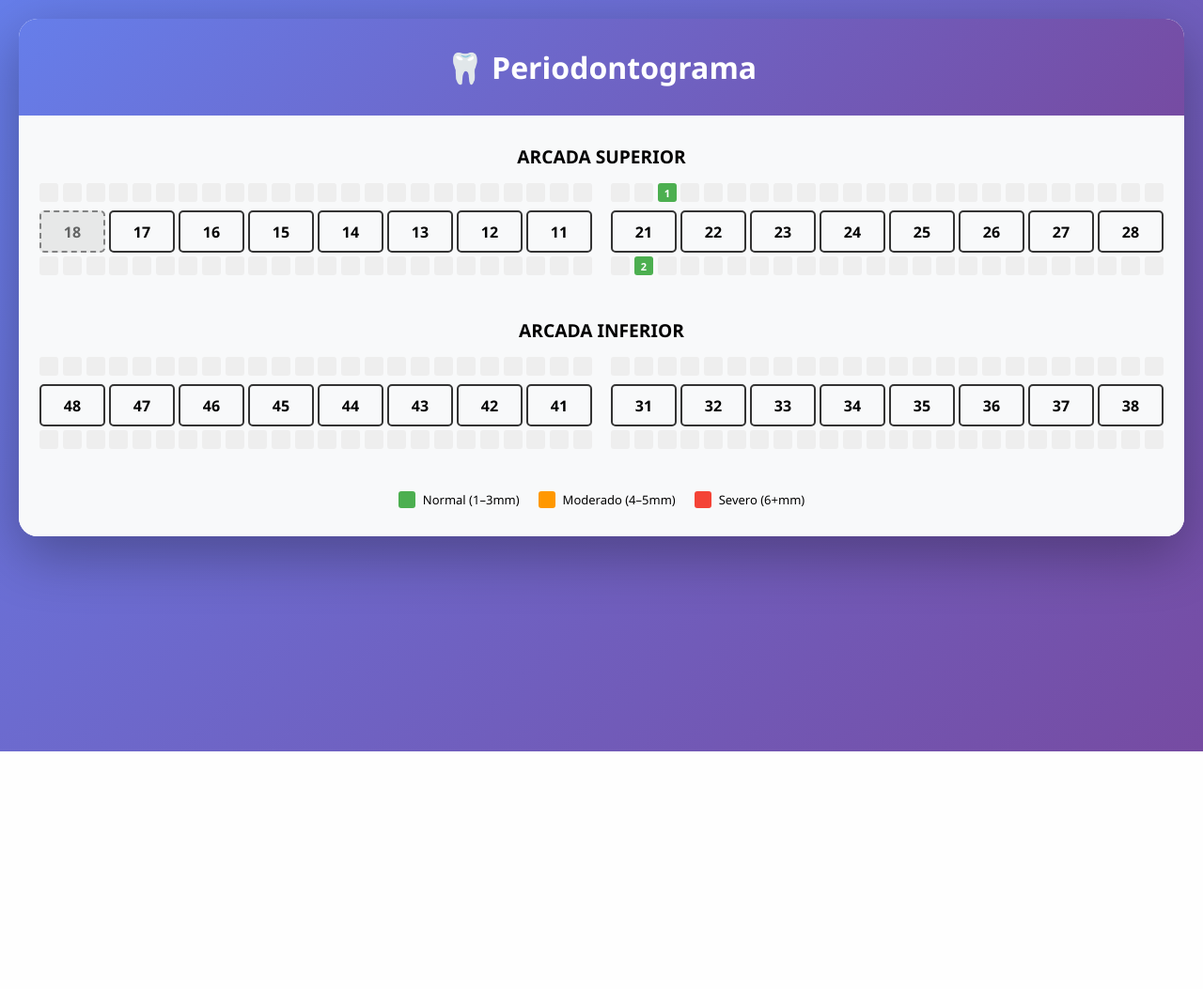
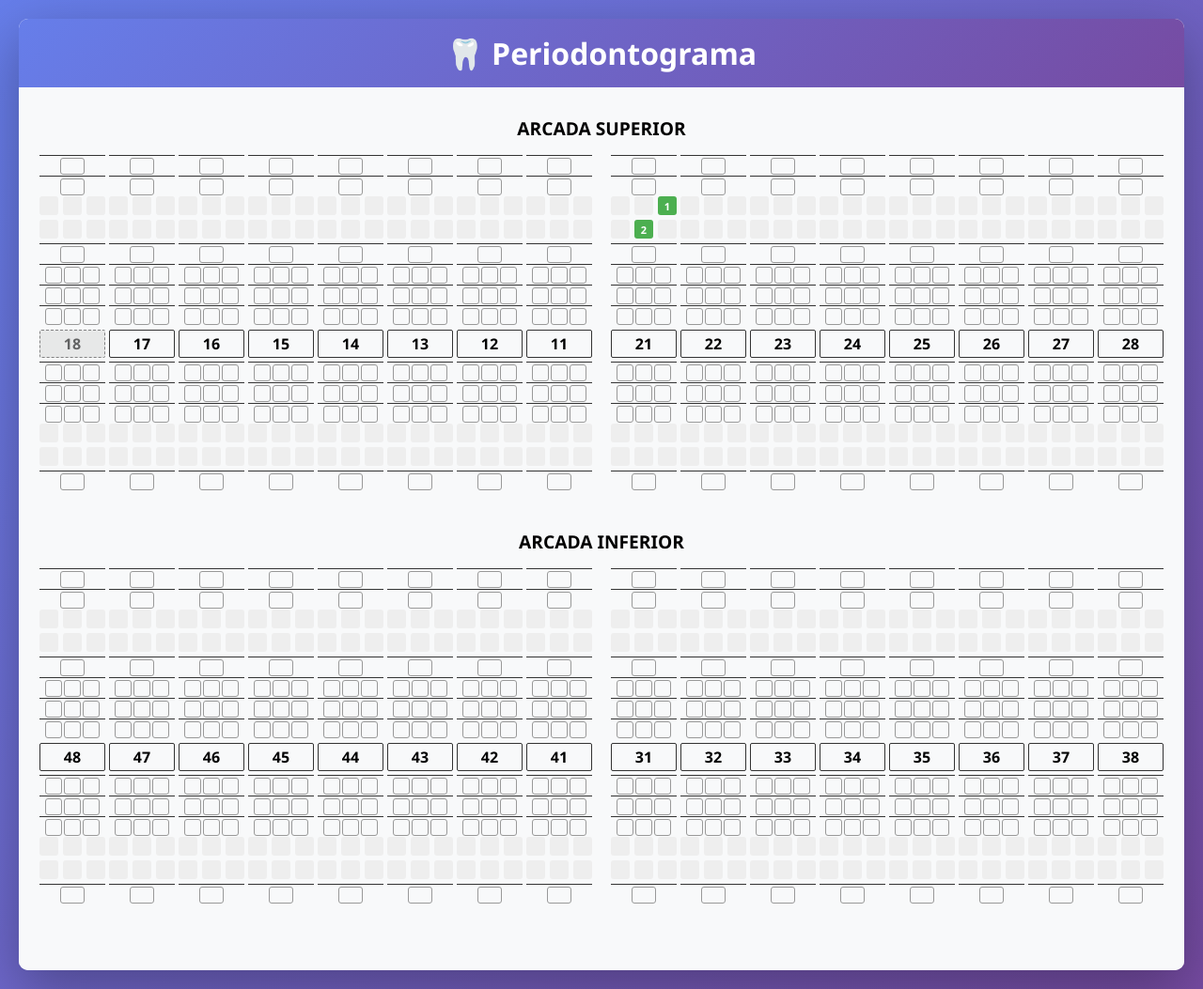
Before and after one commit to Evans-F-Jimenez/Periodontograma-con-Control-por-Voz, a PHP site: page / in a window 1280 px wide. Shown: the whole page at 94% size. Before the commit the page ends 800 px from the top, so only its background shows below. Run offline with PHP 8.4, Linux system fonts and the light colour scheme.

Commit message:
dar esqueleto al html

```diff
--- a/V2/periodontograma/public/index.html
+++ b/V2/periodontograma/public/index.html
@@ -36,7 +36,7 @@
         </div>
 
         <!-- LEYENDA -->
-        <div class="legend">
+        <!-- <div class="legend">
             <div class="legend-item">
                 <div class="legend-color" style="background:#4CAF50"></div>
                 Normal (1–3mm)
@@ -49,7 +49,7 @@
                 <div class="legend-color" style="background:#f44336"></div>
                 Severo (6+mm)
             </div>
-        </div>
+        </div> -->
 
     </div>
 </div>
--- a/V2/periodontograma/public/script.js
+++ b/V2/periodontograma/public/script.js
@@ -1,19 +1,19 @@
 const dientes = {};
 
-const supIzq = [18,17,16,15,14,13,12,11];
-const supDer = [21,22,23,24,25,26,27,28];
+const supIzq = [18, 17, 16, 15, 14, 13, 12, 11];
+const supDer = [21, 22, 23, 24, 25, 26, 27, 28];
 
-const infIzq = [48,47,46,45,44,43,42,41];
-const infDer = [31,32,33,34,35,36,37,38];
+const infIzq = [48, 47, 46, 45, 44, 43, 42, 41];
+const infDer = [31, 32, 33, 34, 35, 36, 37, 38];
 
 function inicializarDientes() {
-    [...supIzq, ...supDer, ...infIzq, ...infDer].forEach(n => {
+  [...supIzq, ...supDer, ...infIzq, ...infDer].forEach((n) => {
     dientes[n] = {
-            vestibular: [0,0,0],
-            palatino: [0,0,0],
+      vestibular: [0, 0, 0],
+      palatino: [0, 0, 0],
       movilidad: 0,
       ausente: false,
-            implante: false
+      implante: false,
     };
   });
 }
@@ -21,10 +21,48 @@ function inicializarDientes() {
 function crearDienteHTML(numero) {
   return `
     <div class="diente">
-        <div class="valores-vestibular">
+
+    <div class="fila">
+            <div class="campo unico" id="${numero}-movilidad"></div>
+        </div>
+
+        <div class="fila">
+            <div class="campo unico" id="${numero}-furca"></div>
+        </div>
+        <div class="valores-sangrado">
             <div class="valor" id="${numero}-v-0"></div>
             <div class="valor" id="${numero}-v-1"></div>
             <div class="valor" id="${numero}-v-2"></div>
+        </div>
+
+        <div class="valores-placa">
+            <div class="valor" id="${numero}-p-0"></div>
+            <div class="valor" id="${numero}-p-1"></div>
+            <div class="valor" id="${numero}-p-2"></div>
+        </div>
+
+        <div class="fila">
+            <div class="campo unico" id="${numero}-anchura_encia"></div>
+        </div>
+
+        <!-- MARGEN GINGIVAL -->
+        <div class="fila triple">
+            <div class="campo" id="${numero}-mg-0"></div>
+            <div class="campo" id="${numero}-mg-1"></div>
+            <div class="campo" id="${numero}-mg-2"></div>
+        </div>
+
+        <!-- PROFUNDIDAD VESTIBULAR -->
+        <div class="fila triple">
+            <div class="campo" id="${numero}-v-0"></div>
+            <div class="campo" id="${numero}-v-1"></div>
+            <div class="campo" id="${numero}-v-2"></div>
+        </div>
+
+         <div class="fila triple">
+            <div class="campo" id="${numero}-N-0"></div>
+            <div class="campo" id="${numero}-N-1"></div>
+            <div class="campo" id="${numero}-N-2"></div>
         </div>
 
         <div class="diente-box" id="box-${numero}">
@@ -32,17 +70,47 @@ function crearDienteHTML(numero) {
             <div class="extra-info" id="info-${numero}"></div>
         </div>
 
-        <div class="valores-palatino">
-            <div class="valor" id="${numero}-p-0"></div>
-            <div class="valor" id="${numero}-p-1"></div>
-            <div class="valor" id="${numero}-p-2"></div>
+        <div class="fila triple">
+            <div class="campo" id="${numero}-N-0"></div>
+            <div class="campo" id="${numero}-N-1"></div>
+            <div class="campo" id="${numero}-N-2"></div>
         </div>
+
+        <div class="fila triple">
+            <div class="campo" id="${numero}-pp-0"></div>
+            <div class="campo" id="${numero}-pp-1"></div>
+            <div class="campo" id="${numero}-pp-2"></div>
+        </div>
+
+        <div class="fila triple">
+            <div class="campo" id="${numero}-mgp-0"></div>
+            <div class="campo" id="${numero}-mgp-1"></div>
+            <div class="campo" id="${numero}-mgp-2"></div>
+        </div>
+
+        <div class="valores-placa">
+            <div class="valor" id="${numero}-pp-0"></div>
+            <div class="valor" id="${numero}-pp-1"></div>
+            <div class="valor" id="${numero}-pp-2"></div>
+        </div>
+
+        <div class="valores-sangrado">
+            <div class="valor" id="${numero}-sp-0"></div>
+            <div class="valor" id="${numero}-sp-1"></div>
+            <div class="valor" id="${numero}-sp-2"></div>
+        </div>
+
+        <div class="fila">
+            <div class="campo unico" id="${numero}-furca_p"></div>
+        </div>
+
     </div>`;
 }
 
 function renderizar(lista, contenedor) {
-    document.getElementById(contenedor).innerHTML =
-        lista.map(crearDienteHTML).join("");
+  document.getElementById(contenedor).innerHTML = lista
+    .map(crearDienteHTML)
+    .join("");
 }
 
 function actualizarValor(diente, cara, pos, valor) {
@@ -68,21 +136,21 @@ async function cargarPeriodontogramaDesdeJSON(id) {
       document.getElementById(`info-${num}`).textContent = `M${d.movilidad}`;
     }
 
-        d.vestibular?.profundidad_sondaje?.forEach((v,i)=>{
-            if (v>0) actualizarValor(num,"vestibular",i,v);
+    d.vestibular?.profundidad_sondaje?.forEach((v, i) => {
+      if (v > 0) actualizarValor(num, "vestibular", i, v);
     });
 
-        d.palatino?.profundidad_sondaje?.forEach((v,i)=>{
-            if (v>0) actualizarValor(num,"palatino",i,v);
+    d.palatino?.profundidad_sondaje?.forEach((v, i) => {
+      if (v > 0) actualizarValor(num, "palatino", i, v);
     });
   });
 }
 
 window.onload = () => {
   inicializarDientes();
-    renderizar(supIzq,"arcada-superior-izquierda");
-    renderizar(supDer,"arcada-superior-derecha");
-    renderizar(infIzq,"arcada-inferior-izquierda");
-    renderizar(infDer,"arcada-inferior-derecha");
+  renderizar(supIzq, "arcada-superior-izquierda");
+  renderizar(supDer, "arcada-superior-derecha");
+  renderizar(infIzq, "arcada-inferior-izquierda");
+  renderizar(infDer, "arcada-inferior-derecha");
   cargarPeriodontogramaDesdeJSON("2026-02-04");
 };
--- a/V2/periodontograma/public/style.css
+++ b/V2/periodontograma/public/style.css
@@ -15,7 +15,7 @@ body {
     max-width: 1400px;
     margin: auto;
     background: white;
-    border-radius: 20px;
+    border-radius: 10px;
     box-shadow: 0 20px 60px rgba(0,0,0,0.3);
     overflow: hidden;
 }
@@ -23,7 +23,7 @@ body {
 .header {
     background: linear-gradient(135deg, #667eea 0%, #764ba2 100%);
     color: white;
-    padding: 30px;
+    padding: 15px;
     text-align: center;
 }
 
@@ -61,8 +61,8 @@ body {
     text-align: center;
 }
 
-.valores-vestibular,
-.valores-palatino {
+.valores-sangrado,
+.valores-placa {
     display: flex;
     justify-content: space-between;
     height: 25px;
@@ -85,11 +85,11 @@ body {
 .valor.danger  { background: #f44336; }
 
 .diente-box {
-    border: 2px solid #333;
+    border: 1px solid #333;
     margin: 4px 0;
-    padding: 6px 4px;
-    border-radius: 5px;
-    min-height: 45px;
+    padding: 3px 1px;
+    border-radius: 2px;
+    min-height: 30px;
     display: flex;
     flex-direction: column;
     justify-content: center;
@@ -101,8 +101,44 @@ body {
     opacity: 0.6;
 }
 
+
 .numero-diente { font-weight: bold; }
 .extra-info { font-size: 10px; color: #666; }
+
+.fila {
+    border-top: 1px solid #333;
+    display: flex;
+    justify-content: center;
+    align-items: center;
+    min-height: 22px;
+}
+
+.fila.triple {
+    gap: 2px;
+}
+
+.campo {
+    width: 18px;
+    height: 18px;
+    border: 1px solid #999;
+    border-radius: 3px;
+    display: flex;
+    align-items: center;
+    justify-content: center;
+    font-weight: bold;
+}
+
+.campo.unico {
+    width: 26px;
+}
+
+.campo.filled {
+    background: #4CAF50;
+    color: white;
+}
+
+.campo.warning { background: #FF9800; }
+.campo.danger  { background: #f44336; }
 
 /* ================= LEYENDA ================= */
 
```
Lines whose indentation alone changed are shown as unchanged.
